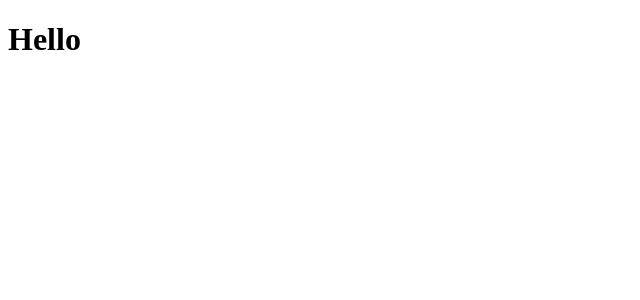
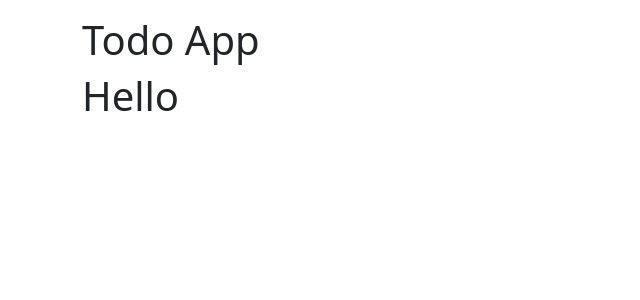
Before and after one commit to klapacz/projectjumbo-frontend, a Vue app: page / in a window 1280 px wide. Shown: the top 300 px of the page, without its empty margins (0-640 px from the left). Built offline with nearby package versions, Linux system fonts and the light colour scheme.

Commit message:
add bootstrap

```diff
--- a/package.json
+++ b/package.json
@@ -7,6 +7,7 @@
     "serve": "vite preview"
   },
   "dependencies": {
+    "bootstrap": "^5.0.2",
     "vue": "^3.0.5",
     "vue-router": "^4.0.10"
   },
--- a/src/App.vue
+++ b/src/App.vue
@@ -1,5 +1,9 @@
 <template>
-	<router-view></router-view>
+  <div class="container my-3">
+    <h1>Todo App</h1>
+
+    <router-view></router-view>
+  </div>
 </template>
 
 <script setup>
--- a/src/main.js
+++ b/src/main.js
@@ -3,6 +3,8 @@ import App from './App.vue'
 
 import { router } from './router'
 
+import 'bootstrap/dist/css/bootstrap.min.css'
+
 createApp(App)
     .use(router)
     .mount('#app')
```
Also changed, not shown: 1 other file (tests, documents, lock files or other folders).
